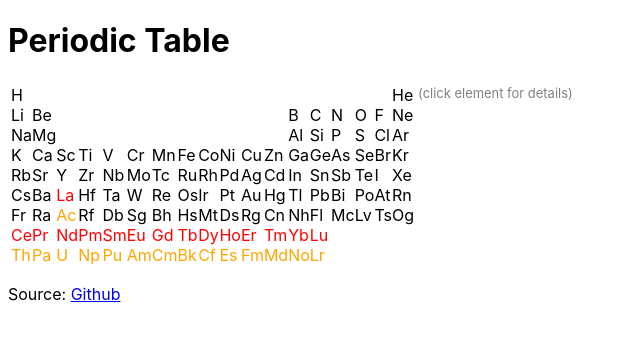
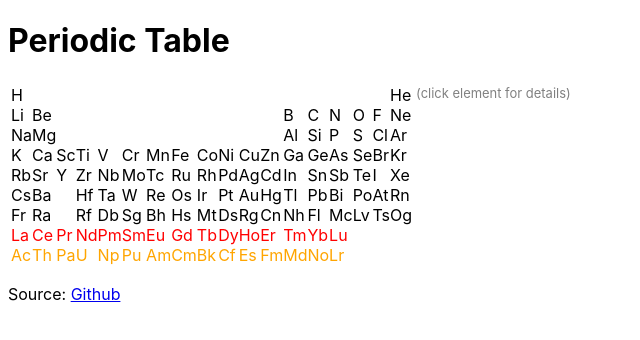
Before and after one commit to kaicarver/yuansu-react, a React (Create React App) app: page / in a window 1280 px wide. Shown: the top 340 px of the page, without its empty margins (0-640 px from the left). Built offline with nearby package versions, Linux system fonts and the light colour scheme.

Commit message:
another way to handle Lanthanides and Actinides

```diff
--- a/src/index.css
+++ b/src/index.css
@@ -23,32 +23,36 @@ table tr td {
   grid-template-columns: repeat(17, auto) 1fr;
 }
 /* He (element 2) on the right, column 18 (or 32) */
-#table .element:nth-child(2) {
+.element:nth-child(2) {
   grid-column-start: -2;
 }
 /* B and Al (elements 5 and 13) at column 13 (or 27) */
-#table .element:nth-child(5),
-#table .element:nth-child(13)  {
+.element:nth-child(5),
+.element:nth-child(13)  {
   grid-column-start: -7;
 }
 /* Ti and Zr at column 4 (or 18) */
-#table .element:nth-child(22),
-#table .element:nth-child(40)  {
+.element:nth-child(22),
+.element:nth-child(40)  {
   grid-column-start: -16;
 }
-
+/* Hf and Rf at column 4 (or 18) */
+.element:nth-child(72),
+.element:nth-child(104)  {
+  grid-column-start: -16;
+}
 /* Lanthanides and Actinides */
 .element:nth-child(57) {
   color:red;
 }
-.element:nth-child(n+58):nth-child(-n+71)  {
+.element:nth-child(n+57):nth-child(-n+71)  {
   grid-row-start: 10;
   color:red;
 }
 .element:nth-child(89) {
   color:orange;
 }
-.element:nth-child(n+90):nth-child(-n+103)  {
+.element:nth-child(n+89):nth-child(-n+103)  {
   grid-row-start: 11;
   color:orange;
 }
```
